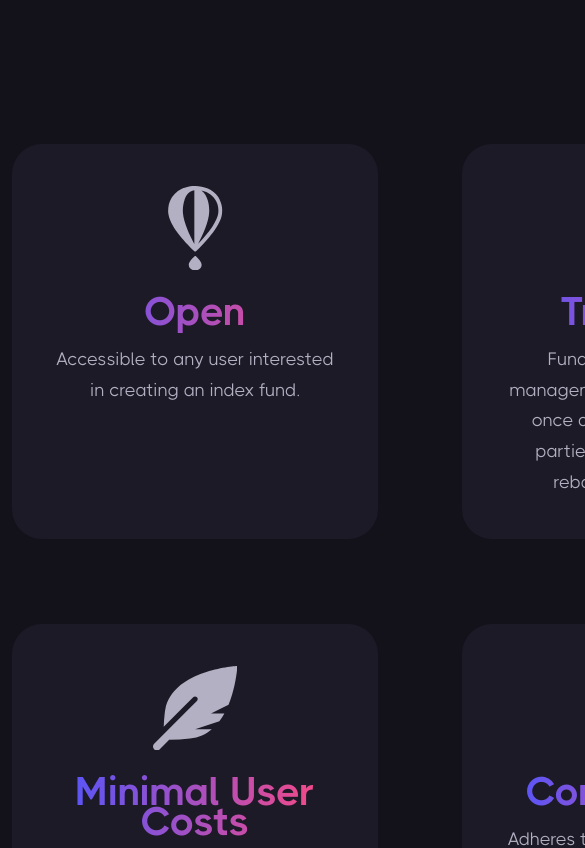
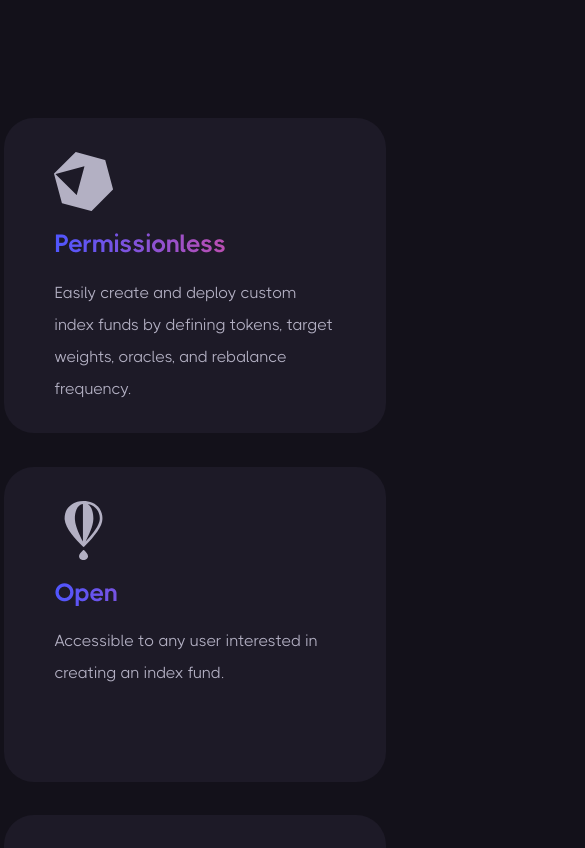
Before and after one commit to AlejandroVecchio/Fund-Protocol, a React (Create React App) app: page / in a window 390 px wide. Shown: the part 1071-1919 px from the top of the page, 585 px wide, since content can reach past the window. Built offline with nearby package versions, Linux system fonts and the light colour scheme.

Commit message:
features query

```diff
--- a/src/Components/Features.jsx
+++ b/src/Components/Features.jsx
@@ -15,7 +15,7 @@ const Features = () => {
         <div className="featuresContainer">
           <div className="card features">
             <div className="featuresIcon">
-              <SiCrystal size="10vh" />
+              <SiCrystal className="icon" />
               <div className="featureTitle gradient">Permissionless</div>
             </div>
             Easily create and deploy custom index funds by defining tokens,
@@ -24,14 +24,14 @@ const Features = () => {
 
           <div className="card features">
             <div className="featuresIcon">
-              <FaFly size="10vh" />
+              <FaFly className="icon" />
               <div className="featureTitle gradient">Open</div>
             </div>
             Accessible to any user interested in creating an index fund.
           </div>
           <div className="card features">
             <div className="featuresIcon">
-              <GiDiamondRing size="10vh" />
+              <GiDiamondRing className="icon" />
               <div className="featureTitle gradient">Trustless</div>{" "}
             </div>
             Funds require no active management or user interaction once
@@ -42,7 +42,7 @@ const Features = () => {
         <div className="featuresContainer">
           <div className="card features">
             <div className="featuresIcon">
-              <SiTrustpilot size="10vh" />
+              <SiTrustpilot className="icon" />
               <div className="featureTitle gradient">Efficient</div>
             </div>
             MEV-optimized funds foster a competitive environment, enabling low
@@ -50,7 +50,7 @@ const Features = () => {
           </div>
           <div className="card features">
             <div className="featuresIcon">
-              <FaFeatherAlt size="10vh" color="#B3B0C3" />
+              <FaFeatherAlt className="icon" color="#B3B0C3" />
               <div className="featureTitle gradient"> Minimal User Costs</div>
             </div>
             The protocol only takes performance fees, eliminating additional
@@ -58,7 +58,7 @@ const Features = () => {
           </div>
           <div className="card features">
             <div className="featuresIcon">
-              <IoIosGitCompare size="10vh" />
+              <IoIosGitCompare className="icon" />
               <div className="featureTitle gradient"> Composable</div>
             </div>
             Adheres to ERC-3448, ERC-4626, and ERC-1155 standards, enabling
--- a/src/Styles/TextBody.css
+++ b/src/Styles/TextBody.css
@@ -105,6 +105,9 @@
   height: auto;
   margin: auto;
 }
+.icon {
+  font-size: 10vh;
+}
 
 @media only screen and (max-width: 600px) {
   .mediaQuery {
@@ -149,4 +152,28 @@
     justify-content: center;
     width: 100%;
   }
+  .featuresContainer {
+    flex-direction: column;
+  }
+  .icon {
+    font-size: 7vh;
+  }
+  .featureTitle {
+    font-size: 25px;
+  }
+  .featuresIcon {
+    display: flex;
+    flex-direction: column;
+    text-align: start;
+  }
+  .card {
+    text-align: start;
+    height: auto;
+    margin: 2vh;
+  }
+  .features {
+    padding: 4vh 6vh 0vh 6vh;
+    font-size: 16px;
+    line-height: 2em;
+  }
 }
```
